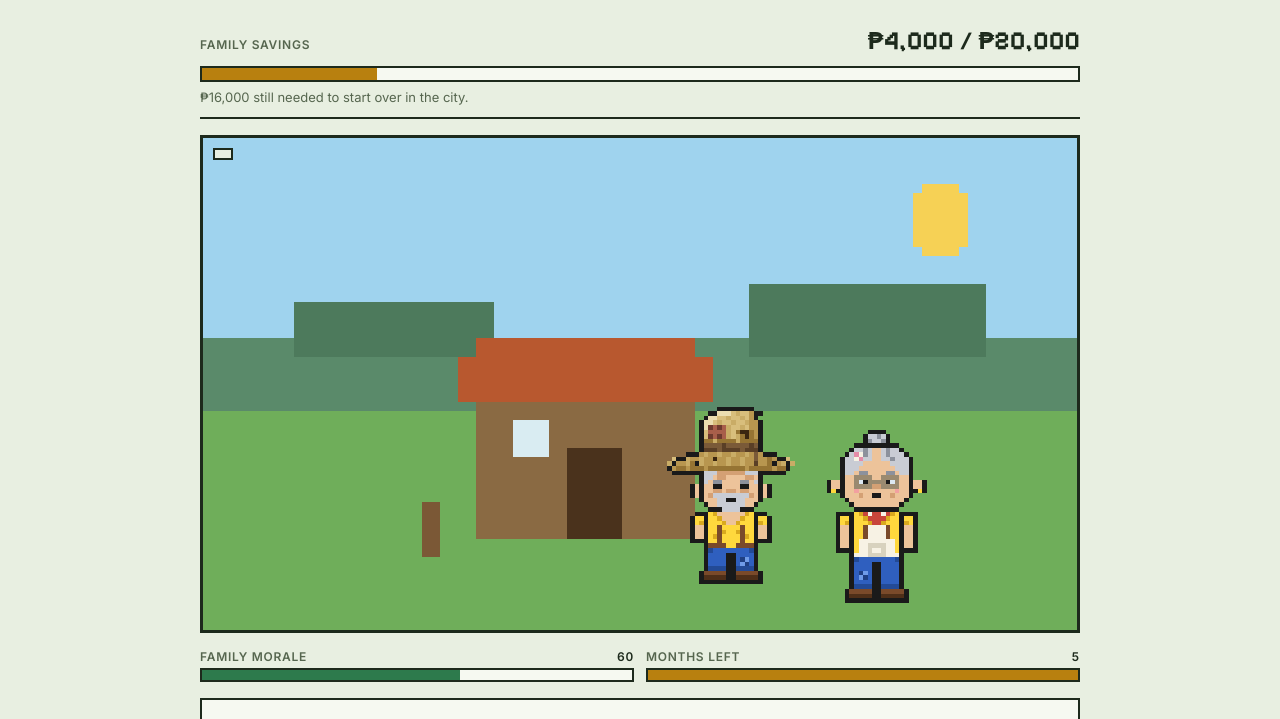
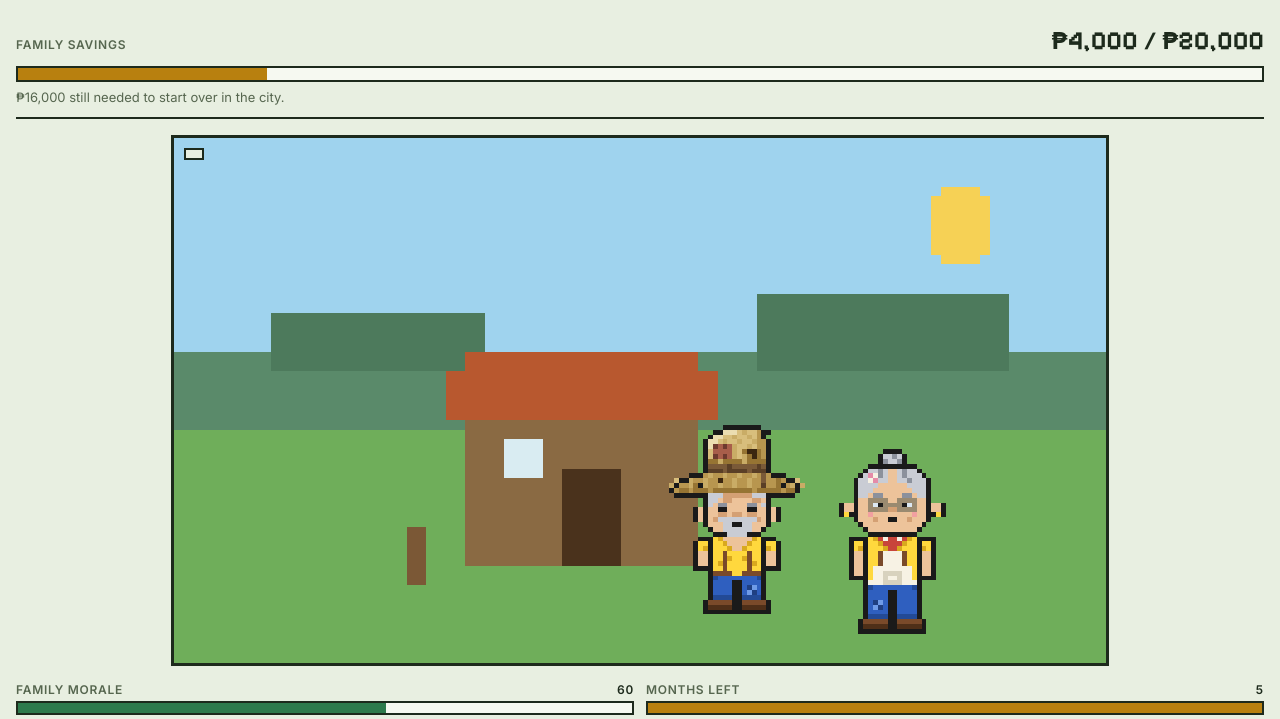
Before and after one commit to DeghneG/uma-, a website built with Vite: page index.html in a window 1280 px wide. Shown: the part 93-812 px from the top of the page. Built offline with nearby package versions, Linux system fonts and the light colour scheme.

Commit message:
Widen layout and scene on large screens
Co-Authored-By: Claude Sonnet 5.5 <noreply@anthropic.com>

```diff
--- a/src/style.css
+++ b/src/style.css
@@ -12,7 +12,7 @@
 *{box-sizing:border-box}
 body{margin:0;background:var(--bg);color:var(--fg);font-family:var(--font-body);font-size:16px;line-height:1.55;
   padding-block:20px 48px;padding-inline:max(16px,env(safe-area-inset-left,0px)) max(16px,env(safe-area-inset-right,0px))}
-.wrap{max-width:880px;margin:0 auto;display:flex;flex-direction:column;gap:16px}
+.wrap{max-width:1280px;margin:0 auto;display:flex;flex-direction:column;gap:16px}
 .top{display:flex;justify-content:space-between;align-items:center;gap:12px;flex-wrap:wrap}
 h1{font-family:var(--font-display);font-weight:700;font-size:clamp(28px,5vw,40px);line-height:1.1;margin:0}
 .sub{color:var(--muted);margin:4px 0 0;font-size:14px}
@@ -40,7 +40,7 @@ h3{font:600 12px var(--font-body);letter-spacing:.06em;text-transform:uppercase;
 .goal .bar i{background:var(--gold)}
 .bar.time i{background:var(--gold)}
 
-.stage{position:relative;border:3px solid var(--fg);background:#000;line-height:0}
+.stage{width:min(100%,calc(66vh * 16 / 9));margin-inline:auto;position:relative;border:3px solid var(--fg);background:#000;line-height:0}
 canvas{width:100%;height:auto;aspect-ratio:16/9;image-rendering:pixelated;display:block}
 .stage-label{position:absolute;left:10px;top:10px;line-height:1.2;font:600 12px var(--font-body);letter-spacing:.06em;text-transform:uppercase;background:var(--bg);color:var(--fg);padding:4px 8px;border:2px solid var(--fg)}
 
```
